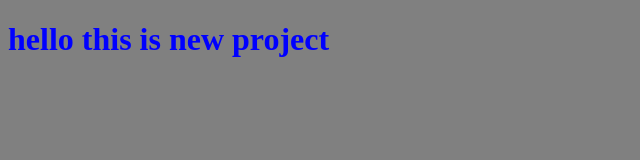
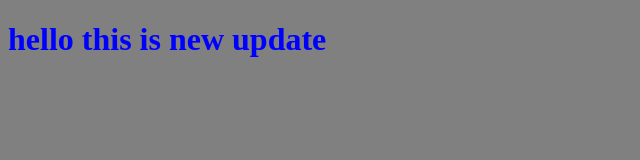
Before and after one commit to Mostafaprg/project, a plain HTML site: page index.html in a window 1280 px wide. Shown: the full height of the page, 0-640 px from the left. Drawn offline with Linux system fonts and the light colour scheme.

Commit message:
edit in html file

```diff
--- a/index.html
+++ b/index.html
@@ -7,7 +7,7 @@
     <link rel="stylesheet" href="style.css">
 </head>
 <body>
-  <h1>hello this is new project</h1>
+  <h1>hello this is new update</h1>
     <script src="app.js"></script>
 </body>
 </html>
```
